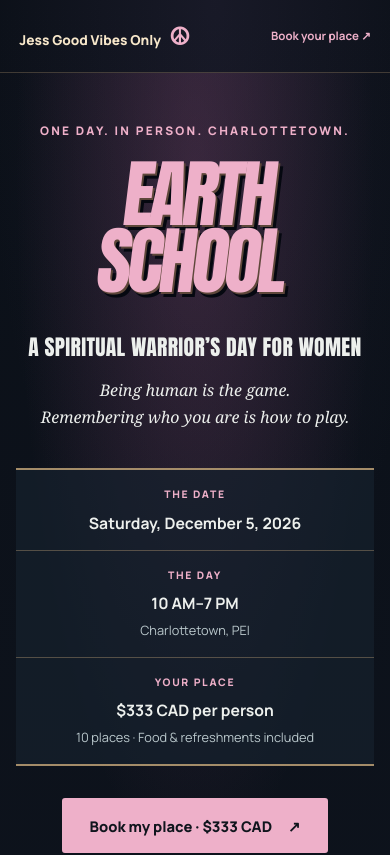
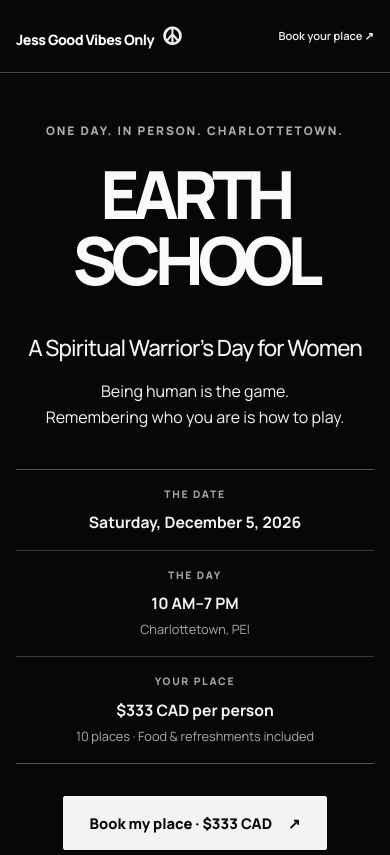
Before and after one commit to jessgoodvibesonly/jessgoodvibesonly, a Next.js app: page /earth-school-womens-day in a window 390 px wide. Shown: the top 855 px of the page. Built offline with nearby package versions, Linux system fonts and the light colour scheme; no server answers; a web font is replaced by a local one.

Commit message:
Unify womens event page with accessible monochrome mobile-first styling

```diff
--- a/app/earth-school-womens-day/page.module.css
+++ b/app/earth-school-womens-day/page.module.css
@@ -98,3 +98,97 @@
   .title {font-size:17.5vw}
   .headerLink {max-width:100px}
 }
+
+
+/* THE BLACK EDITION · event pages · premium monochrome */
+.page{
+  --paper:#070707;
+  --ink:#f5f5f3;
+  --accent:#f2f2f0;
+  --orange:#f2f2f0;
+  background:#070707;
+  color:var(--ink);
+  overflow-x:clip;
+  font-family:var(--sans)
+}
+.page a{color:inherit}
+.header{
+  max-width:1200px;
+  border-bottom:1px solid #424242;
+  padding:1.35rem clamp(1rem,3vw,2rem)
+}
+.wordmark{color:#fff!important;font-weight:800;letter-spacing:-.035em}
+.wordmark span{color:#eee}
+.headerLink{color:#eee!important;font-weight:600}
+.hero{max-width:1150px;background:transparent;padding:clamp(3.2rem,8vw,7rem) clamp(1rem,3vw,2rem) 4.5rem}
+.page .eyebrow{color:#adadad;letter-spacing:.16em}
+.title{
+  font-family:var(--sans);
+  font-weight:800;
+  color:#fafafa;
+  transform:none;
+  text-shadow:none;
+  letter-spacing:-.085em;
+  line-height:.93;
+  font-size:clamp(4.5rem,13vw,10rem);
+  margin-bottom:2.5rem
+}
+.subtitle{
+  font-family:var(--sans);
+  color:#f5f5f5;
+  font-size:clamp(1.25rem,3vw,2.2rem);
+  font-weight:500;
+  letter-spacing:-.04em;
+  text-transform:none
+}
+.tagline{font-family:var(--sans);font-style:normal;color:#b8b8b8}
+.ticket{
+  border-color:#555;
+  background:transparent;
+  border-width:1px
+}
+.ticket>div{border-color:#333}
+.ticket span{color:#a6a6a6}
+.ticket small{color:#aaa}
+.primary{
+  background:#f3f3f1;
+  color:#080808!important;
+  border:1px solid #f3f3f1;
+  border-radius:2px
+}
+.primary:hover{background:#d3d3d1;color:#080808!important}
+.secondary{
+  border:1px solid #aaa;
+  background:transparent;
+  color:#fff!important;
+  border-radius:2px
+}
+.secondary:hover{background:#1d1d1d}
+.intro,.experiences,.host,.faq,.enquire{border-color:#383838}
+.page h2,.page h3{font-family:var(--sans);color:#f5f5f3}
+.page h2{font-weight:500}
+.experience,.faq details{border-color:#383838}
+.number{font-family:var(--sans);color:#b3b3b3}
+.page .eyebrow{color:#aeaeae}
+.faq summary{color:#f2f2f0}
+.host a{color:#f1f1f1!important}
+.note,.experience p,.intro>p:not(.eyebrow),.host p,.faq details p,.enquire>p:not(.eyebrow){color:#c8c8c7}
+.footer{background:#050505;color:#b5b5b5;border-top:1px solid #333}
+.page :focus-visible{outline:2px solid white;outline-offset:4px}
+@media(max-width:650px){
+  .header{padding:1rem}
+  .wordmark{font-size:.89rem}
+  .headerLink{font-size:.7rem;max-width:115px;text-align:right}
+  .hero{padding:3rem 1rem}
+  .title{font-size:clamp(3.6rem,17vw,6.2rem);line-height:1;transform:none;text-shadow:none}
+  .subtitle{font-size:1.4rem}
+  .ticket{grid-template-columns:1fr}
+  .ticket>div{border-right:0;border-bottom:1px solid #383838}
+  .intro,.experiences,.host,.faq,.enquire{padding:2.75rem 1.2rem}
+  .actions>a{width:100%;min-height:50px}
+  .footer{padding:1.5rem 1.1rem}
+}
+@media(max-width:360px){
+  .title{font-size:16vw}
+  .wordmark{font-size:.78rem}
+}
```
